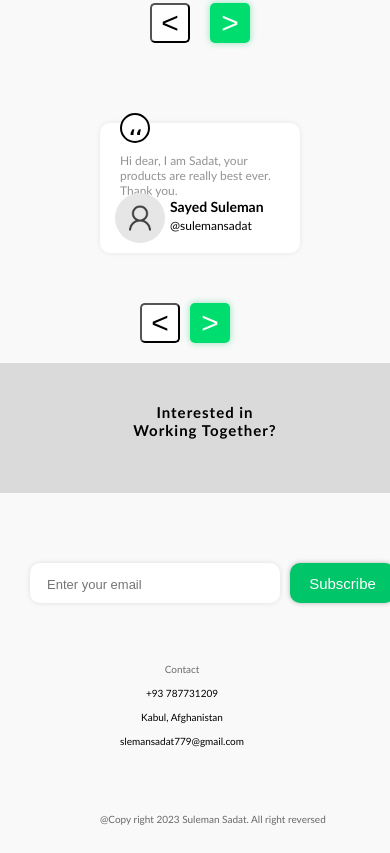
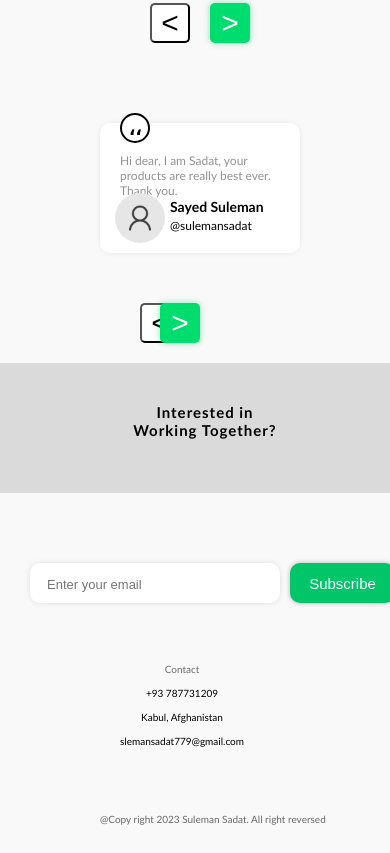
Before and after one commit to SulemanSadat/WEB, a plain HTML site: page index.html in a window 390 px wide. Shown: the part 3437-4290 px from the top of the page. Drawn offline with Linux system fonts and the light colour scheme.

Commit message:
style.css

```diff
--- a/style.css
+++ b/style.css
@@ -1375,7 +1375,7 @@ p.end{
         width: 40px;
         height: 40px;
         font-size: 30px;
-        margin: 3740px 190px;
+        margin: 3740px 160px;
         border: 0px solid;
         color: #FFF;
         background-color: #00DD6F;
```
